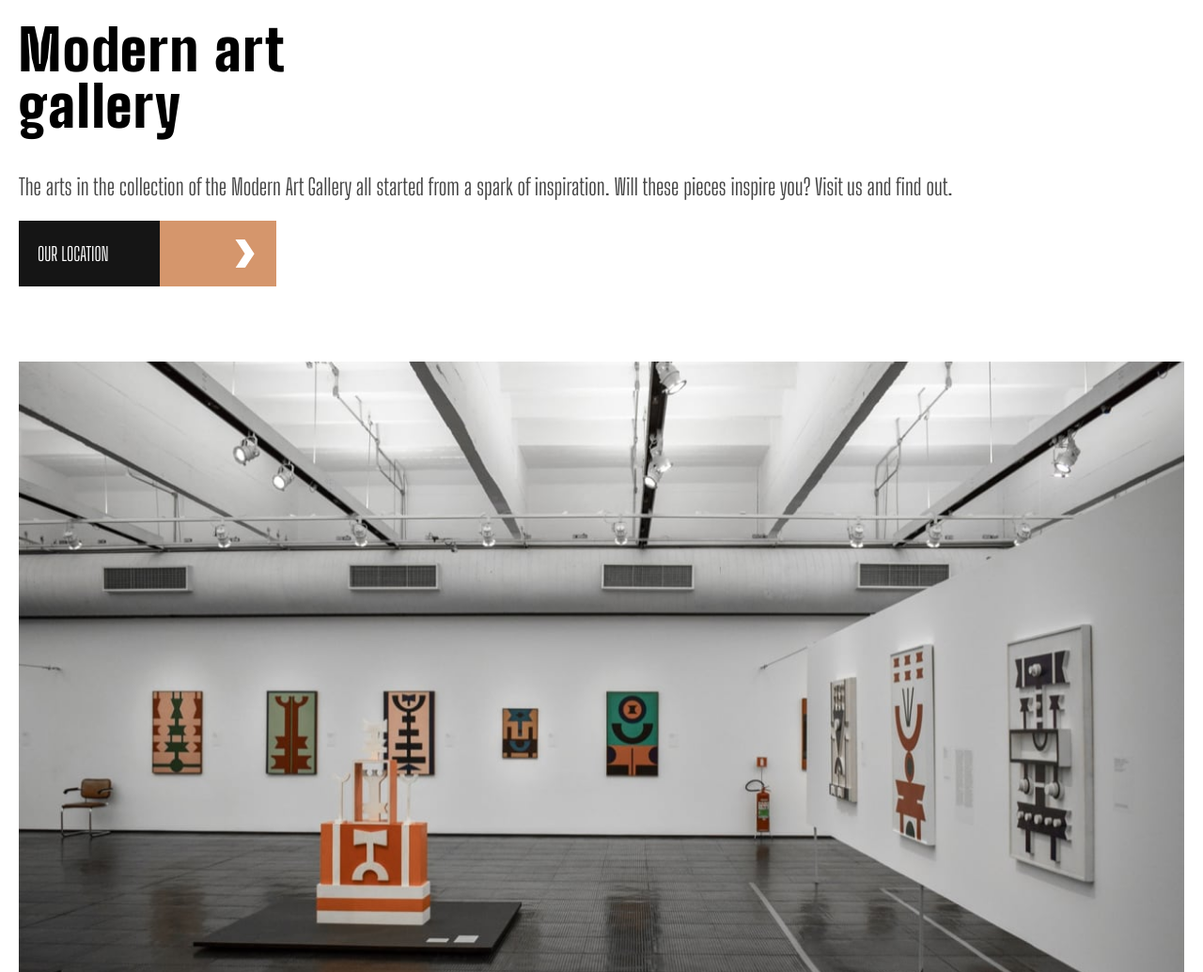
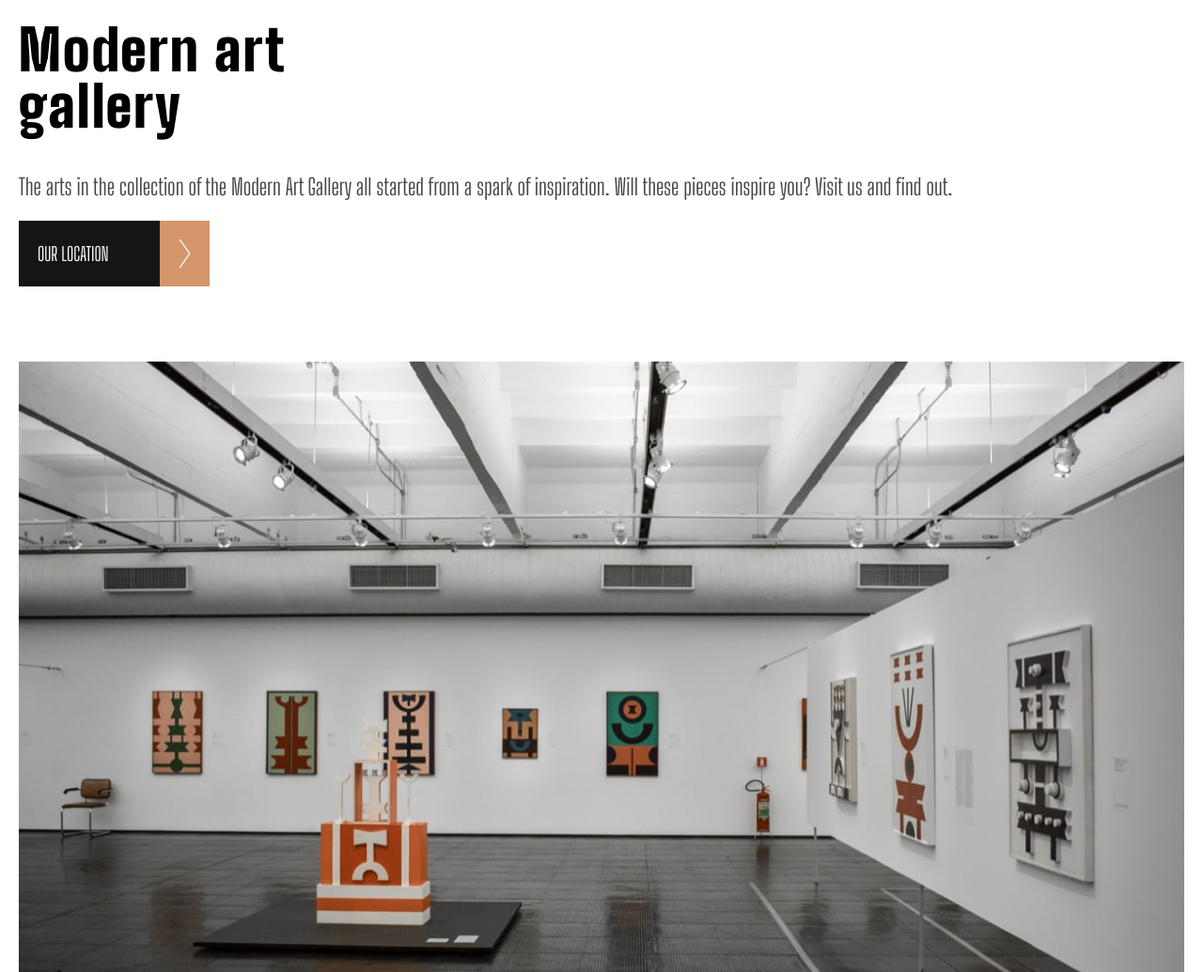
Before and after one commit to duynguyen0613/front__end-art-gallery-webite, a website: page index.html in a window 1280 px wide. Shown: the part 1897-2932 px from the top of the page at 94% size. Drawn offline with Linux system fonts and the light colour scheme.

Commit message:
fixing arrow button issue

```diff
--- a/js/app.js
+++ b/js/app.js
@@ -0,0 +1 @@
+alert("hello world")
--- a/scss/main.scss
+++ b/scss/main.scss
@@ -124,7 +124,7 @@ body > * {
 
     flex-grow: 0;
     flex-shrink: 1;
-    flex-basis: 10%;
+    flex-basis: 1%;
 }
 
 .gallery {
```
Also changed, not shown: css/style.css.
